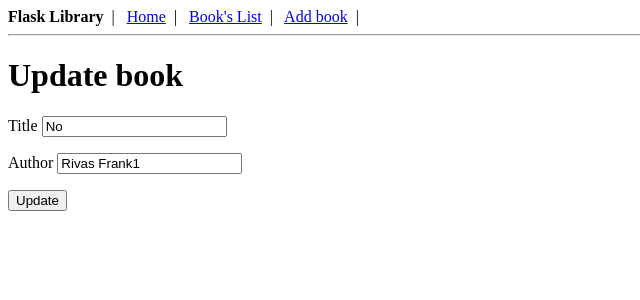
After one commit to NikolasOD/flask_mini_project, a Flask app: page /books/update/1 in a window 1280 px wide. The commit adds this page. Shown: the top 300 px of the page, without its empty margins (0-640 px from the left). Run offline with Flask 2, Linux system fonts and the light colour scheme; data comes from the database, SQL or seed files in the repository; both versions use the stored data as it was after the commit.

Commit message:
Lesson 9

```diff
--- a/application.py
+++ b/application.py
@@ -2,6 +2,9 @@ import sqlite3
 from werkzeug.exceptions import abort
 from flask import Flask
 from flask import render_template
+from flask import request
+from flask import redirect
+from flask import url_for
 
 app = Flask(__name__)
 
@@ -35,4 +38,54 @@ def detail_book(book_id):
     return render_template('books/details.html', book=book)
 
 
+@app.route('/books/create', methods=('GET', 'POST'))
+def create_book():
+    if request.method == 'POST':
+        title = request.form['title']
+        author = request.form['author']
+
+        if title and author:
+            conn = get_connection()
+            conn.execute('INSERT INTO books (title, author) VALUES (?, ?)', (title, author))
+            conn.commit()
+            conn.close()
+            return redirect(url_for('list_books'))
+    return render_template('books/create.html')
+
+
+@app.route('/books/update/<int:book_id>', methods=('GET', 'POST'))
+def edit_book(book_id):
+    conn = get_connection()
+    book = conn.execute('SELECT * FROM books WHERE id = ?;', (book_id,)).fetchone()
+    conn.close()
+
+    if request.method == 'POST':
+        title = request.form['title']
+        author = request.form['author']
+
+        if title and author:
+            conn = get_connection()
+            conn.execute('UPDATE books SET title = ?, author = ? WHERE id = ?', (title, author, book_id))
+            conn.commit()
+            conn.close()
+            return redirect(url_for('list_books'))
+
+    return render_template('books/edit.html', book=book)
+
+
+@app.route('/books/delete/<int:book_id>', methods=('GET', 'POST'))
+def delete_book(book_id):
+    conn = get_connection()
+    book = conn.execute('SELECT * FROM books WHERE id = ?;', (book_id,)).fetchone()
+    conn.close()
+
+    if request.method == 'POST':
+        conn = get_connection()
+        conn.execute('DELETE FROM books WHERE id = ?', (book_id,))
+        conn.commit()
+        conn.close()
+        return redirect(url_for('list_books'))
+    return render_template('books/delete.html', book=book)
+
+
 app.run(debug=True, port=5050)
--- a/templates/base.html
+++ b/templates/base.html
@@ -7,9 +7,9 @@
 <body>
     <div>
       <strong>Flask Library</strong>&nbsp;&nbsp;|&nbsp;&nbsp;
-        <a href="#">Home</a>&nbsp;&nbsp;|&nbsp;&nbsp;
-        <a href="#">Book's List</a>&nbsp;&nbsp;|&nbsp;&nbsp;
-        <a href="#">Add book</a>&nbsp;&nbsp;|&nbsp;&nbsp;
+        <a href="/">Home</a>&nbsp;&nbsp;|&nbsp;&nbsp;
+        <a href="{{ url_for('list_books') }}">Book's List</a>&nbsp;&nbsp;|&nbsp;&nbsp;
+        <a href="{{ url_for('create_book') }}">Add book</a>&nbsp;&nbsp;|&nbsp;&nbsp;
     </div>
     <hr>
     {% block content %}{% endblock %}
--- a/templates/books/details.html
+++ b/templates/books/details.html
@@ -9,6 +9,8 @@
     <span>{{ book.created }}</span>
     <p>Author: {{ book.author }}</p>
     <div>
-        <a href="/books/list">Back to list</a>
+        <a href="{{ url_for('list_books') }}">Back to list</a>&nbsp;&nbsp;|&nbsp;&nbsp;
+        <a href="{{ url_for('edit_book', book_id=book.id) }}">Edit book</a>&nbsp;&nbsp;|&nbsp;&nbsp;
+        <a href="{{ url_for('delete_book', book_id=book.id) }}">Delete book</a>
     </div>
 {% endblock %}
--- /dev/null
+++ b/templates/books/edit.html
@@ -0,0 +1,20 @@
+{% extends 'base.html' %}
+
+{% block title %}
+    Update book
+{% endblock %}
+
+{% block content %}
+    <h1>Update book</h1>
+    <form method="post">
+        <p>
+            <label for="title">Title</label>
+            <input name="title" type="text" id="title" value="{{ request.form['title'] or book.title }}">
+        </p>
+        <p>
+            <label for="author">Author</label>
+            <input name="author" type="text" id="author" value="{{ request.form['author'] or book.author }}">
+        </p>
+        <button type="submit">Update</button>
+    </form>
+{% endblock %}
--- a/templates/books/list.html
+++ b/templates/books/list.html
@@ -8,7 +8,9 @@
     <h1>List of books</h1>
     {% for book in books %}
         <p>
-            <a href="/books/details/{{ book.id }}">{{ book.title }}</a><br>{{ book.created }}
+            <a href="{{ url_for('detail_book', book_id=book.id) }}">{{ book.title }}</a>
+            <br>
+            {{ book.created }}
         </p>
         <hr>
     {% endfor %}
```
Also changed, not shown: requirements.txt (+7 -6 lines), templates/books/create.html (added, +20 -0 lines), templates/books/delete.html (added, +14 -0 lines), book_db.sqlite.
